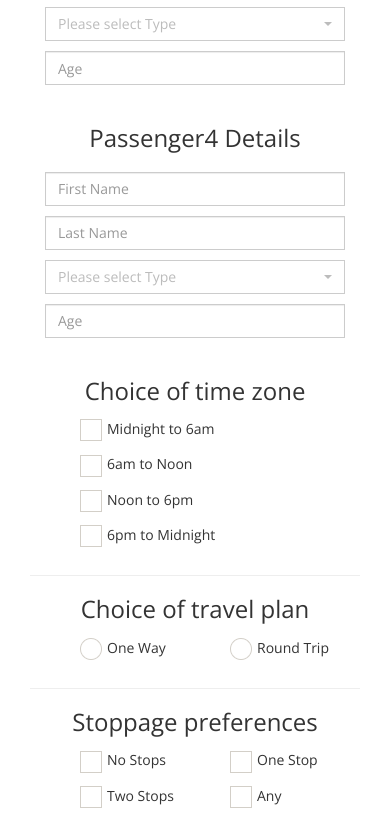
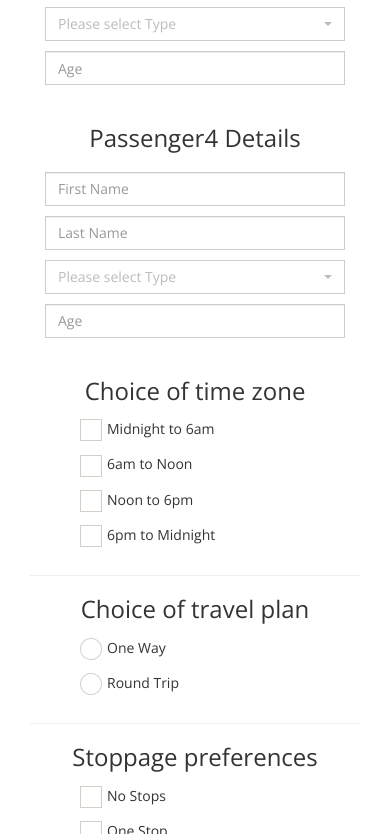
Before and after one commit to clientdigital/TestCfly, a plain HTML site: page step2.html in a window 390 px wide. Shown: the part 1166-2000 px from the top of the page. Drawn offline with nearby package versions, Linux system fonts and the light colour scheme; files that its build step writes are made by us from their sources.

Commit message:
seventh commit

```diff
--- a/step2.html
+++ b/step2.html
@@ -351,10 +351,10 @@ $(".sliding-div").slideToggle('slow');
 					<div class="form-group">
 						<h3>Choice of travel plan</h3>
 						<div class="col-md-10 col-md-offset-1">
-						<div class="col-md-6 col-sm-6 col-xs-6 text-left">
+						<div class="col-md-6 col-sm-6 col-xs-12 text-left">
 						<label class="radio-inline pad-top-bot"><input type="radio" name="travel-paln" value="One Way">One Way</label>
 						</div>
-						<div class="col-md-6 col-sm-6 col-xs-6 text-left">
+						<div class="col-md-6 col-sm-6 col-xs-12 text-left">
 						<label class="radio-inline pad-top-bot"><input type="radio" name="travel-paln" value="Round Trip">Round Trip</label>
 						</div>
 						</div>
@@ -365,16 +365,16 @@ $(".sliding-div").slideToggle('slow');
 					<div class="form-group">
 						<h3>Stoppage preferences</h3>
 						<div class="col-md-10 col-md-offset-1">
-						<div class="col-md-3 col-sm-6 col-xs-6 text-left">
+						<div class="col-md-3 col-sm-6 col-xs-12 text-left">
 						<label class="checkbox-inline pad-top-bot"><input type="checkbox" value="No Stops" name="stoppage">No Stops</label>
 						</div>
-						<div class="col-md-3 col-sm-6 col-xs-6 text-left">
+						<div class="col-md-3 col-sm-6 col-xs-12 text-left">
 						<label class="checkbox-inline pad-top-bot"><input type="checkbox" value="One Stop" name="stoppage">One Stop</label>
 						</div>
-						<div class="col-md-3 col-sm-6 col-xs-6 text-left">
+						<div class="col-md-3 col-sm-6 col-xs-12 text-left">
 						<label class="checkbox-inline pad-top-bot"><input type="checkbox" value="Two Stops" name="stoppage">Two Stops</label>
 						</div>
-						<div class="col-md-3 col-sm-6 col-xs-6 text-left">
+						<div class="col-md-3 col-sm-6 col-xs-12 text-left">
 						<label class="checkbox-inline pad-top-bot"><input type="checkbox" value="Any" name="stoppage">Any</label>
 						</div>
 					</div>
```
